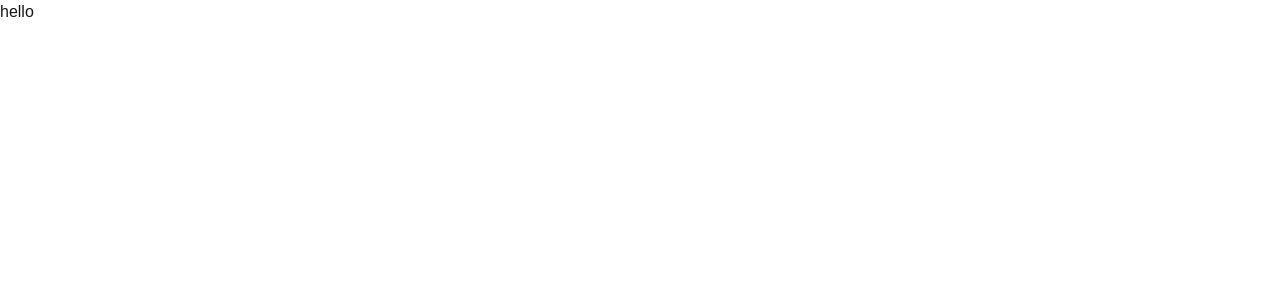
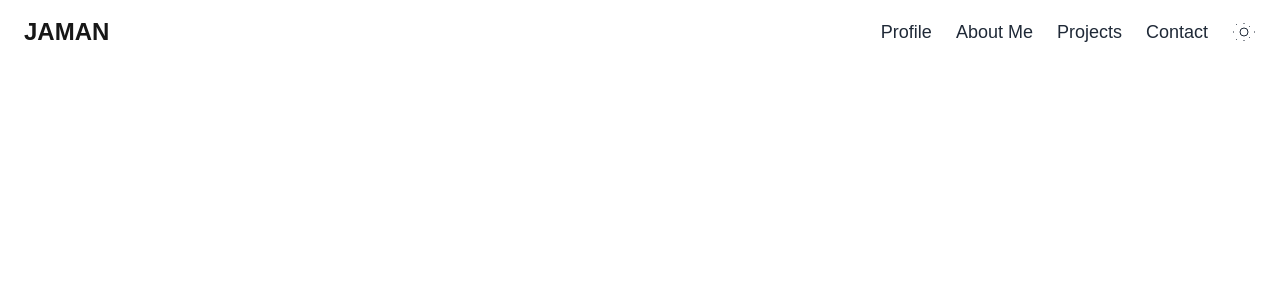
Before and after one commit to kmjaman/portfolio-nextjs, a Next.js app: page / in a window 1280 px wide. Shown: the top 300 px of the page. Built offline with nearby package versions, Linux system fonts and the light colour scheme.

Commit message:
Add header section

```diff
--- a/src/app/page.tsx
+++ b/src/app/page.tsx
@@ -1,7 +1,9 @@
+import Header from "@/components/Header";
+
 export default function Home() {
   return (
-    <div>
-      hello
-    </div>
+    <>
+      <Header />
+    </>
   );
 }
--- /dev/null
+++ b/src/components/Header.tsx
@@ -0,0 +1,44 @@
+import React from 'react'
+
+const Header = () => {
+  return (
+    <header id="header" className="fixed top-0 left-0 w-full z-50 header-transition bg-transparent">
+        <div className="container mx-auto flex justify-between items-center py-4 px-6">
+            <div className="text-2xl font-bold">JAMAN</div>
+            <div className="hidden md:flex items-center space-x-6">
+                <a href="#profile" className="text-lg text-gray-800 dark:text-gray-200 hover:text-blue-500">Profile</a>
+                <a href="#about" className="text-lg text-gray-800 dark:text-gray-200 hover:text-blue-500">About Me</a>
+                <a href="#projects" className="text-lg text-gray-800 dark:text-gray-200 hover:text-blue-500">Projects</a>
+                <a href="#contact" className="text-lg text-gray-800 dark:text-gray-200 hover:text-blue-500">Contact</a>
+                <button id="theme-toggle" className="text-gray-800 dark:text-gray-200 focus:outline-none">
+                    <svg id="theme-icon" className="w-6 h-6" fill="none" stroke="currentColor" viewBox="0 0 24 24" xmlns="http://www.w3.org/2000/svg">
+                        <path id="sun-icon" d="M12 3v1M12 20v1M4.22 4.22l.707.707M17.071 17.071l.707.707M1 12h1M22 12h1M4.22 19.78l.707-.707M17.071 6.929l.707-.707M16 12a4 4 0 11-8 0 4 4 0 018 0z"></path>
+                        <path id="moon-icon" d="M21 12.79A9 9 0 1111.21 3a7 7 0 109.79 9.79z" className="hidden"></path>
+                    </svg>
+                </button>
+            </div>
+            <div className="md:hidden flex items-center space-x-4">
+                <button id="theme-toggle-mobile" className="text-gray-800 dark:text-gray-200 focus:outline-none">
+                    <svg id="theme-icon-mobile" className="w-6 h-6" fill="none" stroke="currentColor" viewBox="0 0 24 24" xmlns="http://www.w3.org/2000/svg">
+                        <path id="sun-icon-mobile" d="M12 3v1M12 20v1M4.22 4.22l.707.707M17.071 17.071l.707.707M1 12h1M22 12h1M4.22 19.78l.707-.707M17.071 6.929l.707-.707M16 12a4 4 0 11-8 0 4 4 0 018 0z"></path>
+                        <path id="moon-icon-mobile" d="M21 12.79A9 9 0 1111.21 3a7 7 0 109.79 9.79z" className="hidden"></path>
+                    </svg>
+                </button>
+                <button id="menu-toggle" className="text-gray-800 dark:text-gray-200 focus:outline-none">
+                    <svg className="w-6 h-6" fill="none" stroke="currentColor" viewBox="0 0 24 24" xmlns="http://www.w3.org/2000/svg">
+                        <path strokeLinecap="round" strokeLinejoin="round" strokeWidth="2" d="M4 6h16M4 12h16m-7 6h7"></path>
+                    </svg>
+                </button>
+            </div>
+        </div>
+        <div id="mobile-menu" className="md:hidden bg-white dark:bg-gray-800 hidden">
+            <a href="#profile" className="block py-2 px-6 text-gray-800 dark:text-gray-200 hover:bg-gray-200 dark:hover:bg-gray-700">Profile</a>
+            <a href="#about" className="block py-2 px-6 text-gray-800 dark:text-gray-200 hover:bg-gray-200 dark:hover:bg-gray-700">About Me</a>
+            <a href="#projects" className="block py-2 px-6 text-gray-800 dark:text-gray-200 hover:bg-gray-200 dark:hover:bg-gray-700">Projects</a>
+            <a href="#contact" className="block py-2 px-6 text-gray-800 dark:text-gray-200 hover:bg-gray-200 dark:hover:bg-gray-700">Contact</a>
+        </div>
+    </header>
+  )
+}
+
+export default Header
```
